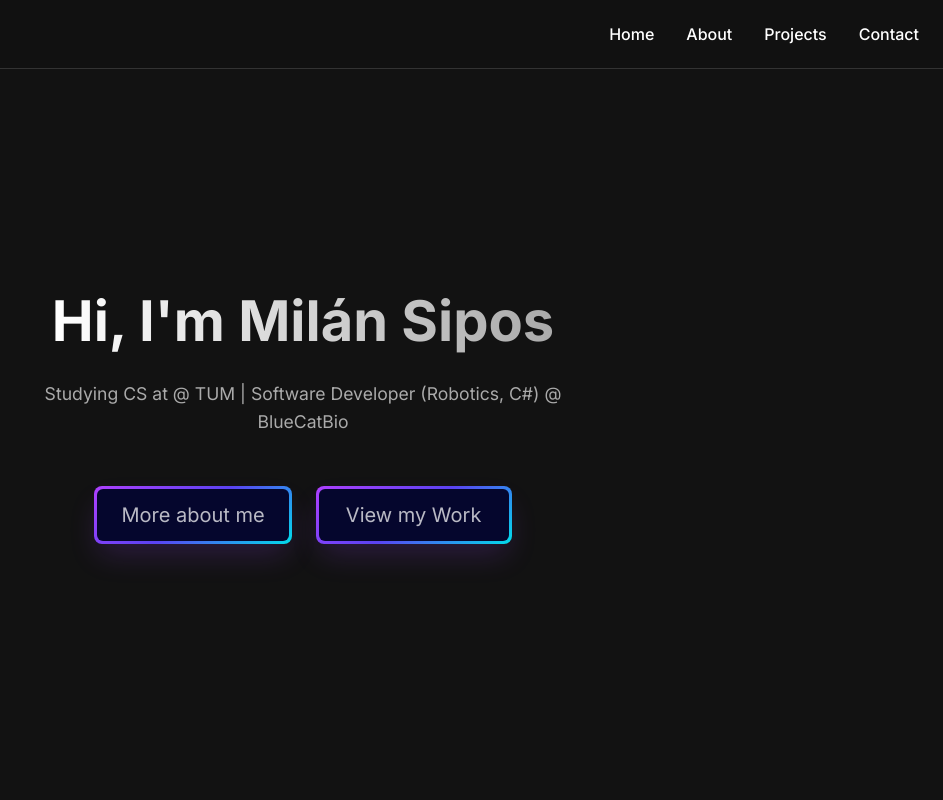
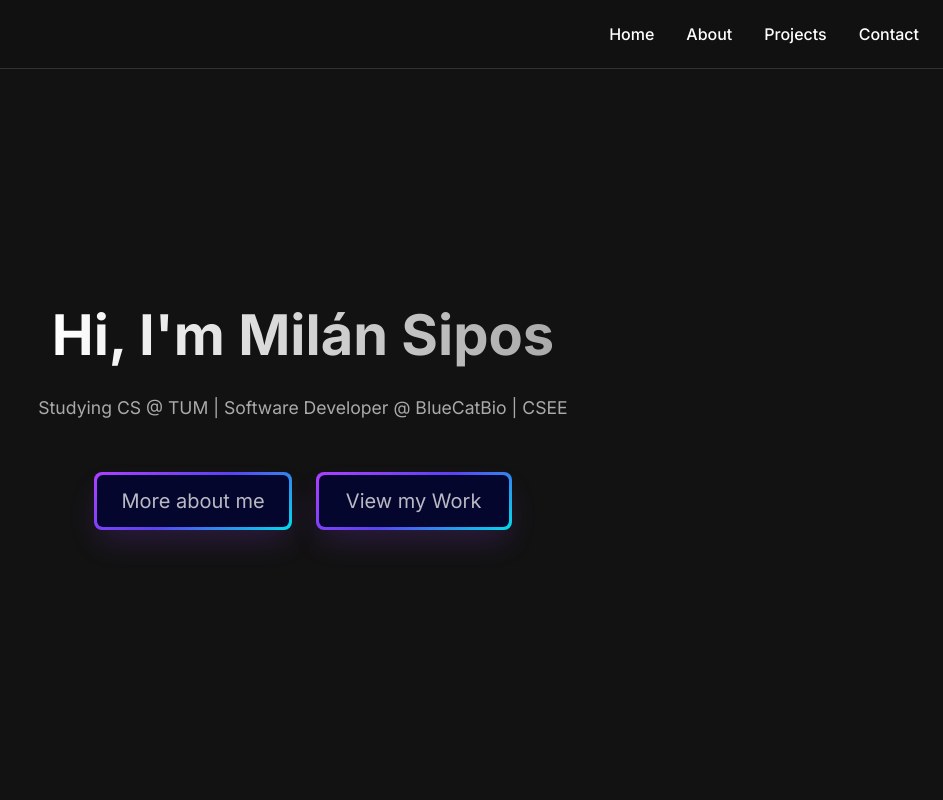
Before and after one commit to milansipos/personal_website, a React (Vite) app: page / in a window 1280 px wide. Shown: the top 800 px of the page, without its empty margins (337-1280 px from the left). Built offline with nearby package versions, Linux system fonts and the light colour scheme.

Commit message:
feat(Hero): update text in hero

```diff
--- a/src/components/Scrubber.tsx
+++ b/src/components/Scrubber.tsx
@@ -78,7 +78,7 @@ const CodeScrubber = () => {
   const currentKey = [...typedText.matchAll(/"([^"]+)":/g)].pop()?.[1];
 
   return (
-    <div ref={targetRef} style={{ height: "270vh", position: "relative" }} id='about'>
+    <div ref={targetRef} style={{ height: "360vh", position: "relative" }} id='about'>
 
       <div style={{
         position: "sticky",
--- a/src/sections/Hero.tsx
+++ b/src/sections/Hero.tsx
@@ -3,7 +3,7 @@ const Hero = () => {
         <section id ="home" style={{ display: 'flex', alignItems:'center'}}>
             <h1>Hi, I'm Milán Sipos</h1>
             <p style={{ maxWidth: '600px'}}>
-                Studying CS at @ TUM | Software Developer (Robotics, C#) @ BlueCatBio
+                Studying CS @ TUM | Software Developer @ BlueCatBio | CSEE
             </p>
             <div style={{ marginTop : '2rem', display:'flex', gap:'1.5rem', justifyContent:'center'}}>
                 <a href="#about" className="herobutton">
```
